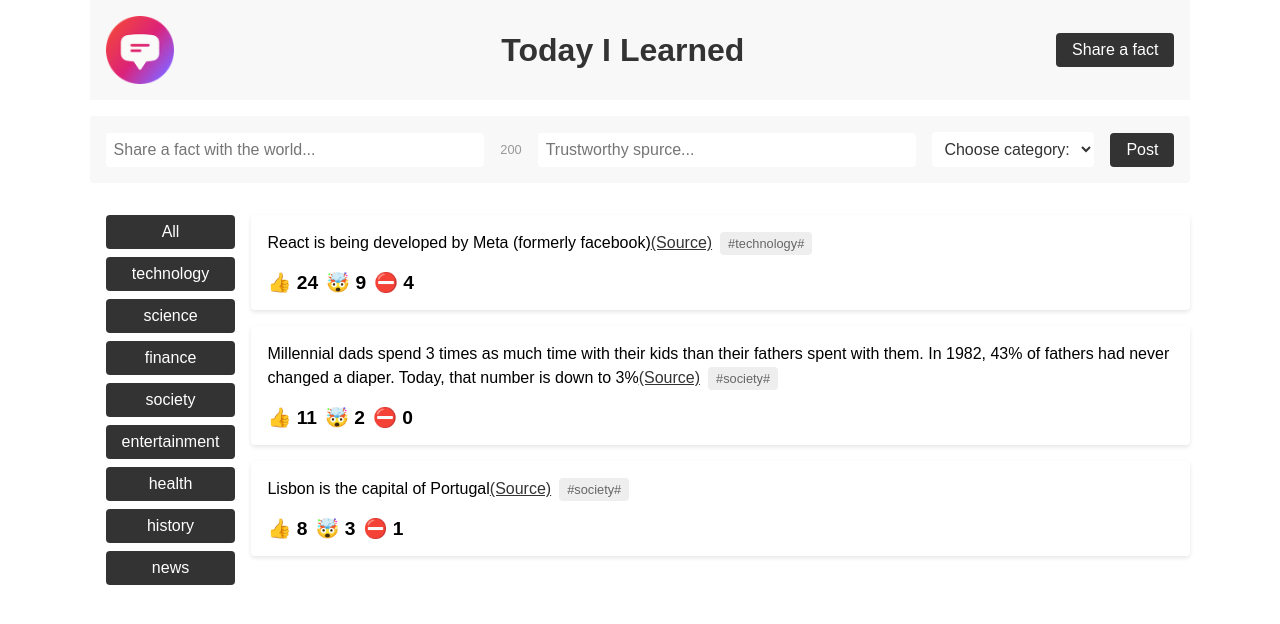
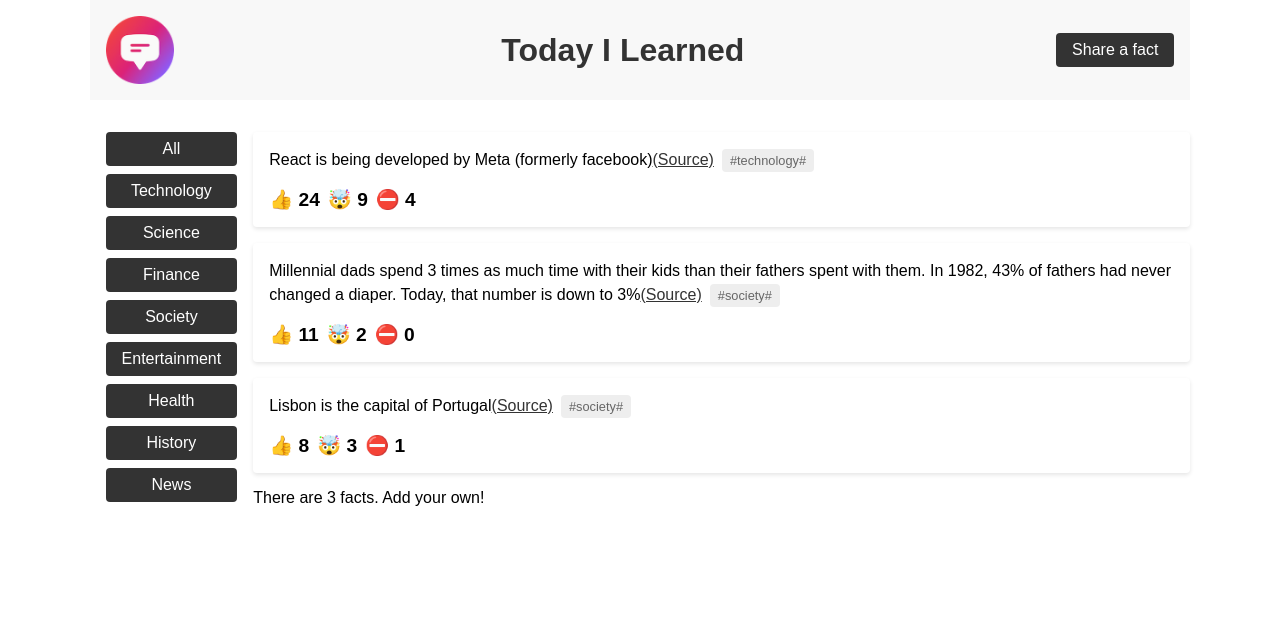
Before and after one commit to raulloy/today-i-learned, a React (Create React App) app: page / in a window 1280 px wide. Shown: the top 624 px of the page. Built offline with nearby package versions, Linux system fonts and the light colour scheme; the HTML template or start-up script is replaced by a standard one; a web font is replaced by a local one.

Commit message:
Working on the form

```diff
--- a/package.json
+++ b/package.json
@@ -9,6 +9,7 @@
     "react": "^18.2.0",
     "react-dom": "^18.2.0",
     "react-scripts": "5.0.1",
+    "uuid": "^9.0.0",
     "web-vitals": "^2.1.4"
   },
   "scripts": {
--- a/src/App.js
+++ b/src/App.js
@@ -1,17 +1,25 @@
+import { useState } from 'react';
 import Header from './components/Header';
 import FactForm from './components/FactForm';
 import Aside from './components/Aside';
 import FactList from './components/FactList';
+import { initialFacts } from './data';
 import './App.css';
 
 function App() {
+  const [showForm, setShowForm] = useState(false);
+  const [factList, setFactList] = useState(initialFacts);
+
   return (
     <div className="container">
-      <Header />
-      <FactForm />
+      <Header
+        onButtonClick={() => setShowForm(!showForm)}
+        showForm={showForm}
+      />
+      {showForm ? <FactForm setFactList={setFactList} /> : null}
       <main>
         <Aside />
-        <FactList />
+        <FactList factList={factList} />
       </main>
     </div>
   );
--- a/src/components/Aside.jsx
+++ b/src/components/Aside.jsx
@@ -12,7 +12,9 @@ const Aside = () => {
           </li>
           {categories.map((element, index) => (
             <li key={index}>
-              <button>{element.name}</button>
+              <button>
+                {element.name.charAt(0).toUpperCase() + element.name.slice(1)}
+              </button>
             </li>
           ))}
         </ul>
--- a/src/components/FactForm.jsx
+++ b/src/components/FactForm.jsx
@@ -1,17 +1,61 @@
-import React from 'react';
+import React, { useState } from 'react';
+import { CATEGORIES } from '../data';
+import { isValidURL } from '../utils';
+import { v4 as uuidv4 } from 'uuid';
 
-const FactForm = () => {
+const FactForm = ({ setFactList }) => {
+  const categories = CATEGORIES;
+  const [text, setText] = useState('');
+  const [source, setSource] = useState('');
+  const [category, setCategory] = useState('');
+  const textLength = text.length;
+
+  const handleSubmit = (e) => {
+    e.preventDefault();
+
+    if (text && textLength < 200 && source && isValidURL(source) && category) {
+      const newFact = {
+        id: uuidv4(),
+        text,
+        source,
+        category,
+        votesInteresting: 0,
+        votesMindblowing: 0,
+        votesFalse: 0,
+        createdIn: new Date().getFullYear(),
+      };
+
+      setFactList((factList) => [newFact, ...factList]);
+
+      setText('');
+      setSource('');
+      setCategory('');
+    }
+  };
+
   return (
     <div>
-      <form>
-        <input type="text" placeholder="Share a fact with the world..." />
-        <span>200</span>
-        <input type="text" placeholder="Trustworthy spurce..." />
-        <select>
+      <form onSubmit={handleSubmit}>
+        <input
+          type="text"
+          placeholder="Share a fact with the world..."
+          value={text}
+          onChange={(e) => setText(e.target.value)}
+        />
+        <span>{200 - textLength}</span>
+        <input
+          type="text"
+          placeholder="Trustworthy spurce..."
+          value={source}
+          onChange={(e) => setSource(e.target.value)}
+        />
+        <select value={category} onChange={(e) => setCategory(e.target.value)}>
           <option value="">Choose category:</option>
-          <option value="technology">Technology</option>
-          <option value="science">Science</option>
-          <option value="finance">Finance</option>
+          {categories.map((element, index) => (
+            <option key={index}>
+              {element.name.charAt(0).toUpperCase() + element.name.slice(1)}
+            </option>
+          ))}
         </select>
         <button>Post</button>
       </form>
--- a/src/components/FactList.jsx
+++ b/src/components/FactList.jsx
@@ -1,9 +1,7 @@
 import React from 'react';
 import Fact from './Fact';
-import { initialFacts } from '../data';
 
-const FactList = () => {
-  const factList = initialFacts;
+const FactList = ({ factList }) => {
   return (
     <div>
       <section>
@@ -12,6 +10,7 @@ const FactList = () => {
             <Fact key={fact.id} fact={fact} />
           ))}
         </ul>
+        <p>There are {factList.length} facts. Add your own!</p>
       </section>
     </div>
   );
--- a/src/components/Header.jsx
+++ b/src/components/Header.jsx
@@ -1,12 +1,14 @@
 import React from 'react';
 
-const Header = () => {
+const Header = ({ onButtonClick, showForm }) => {
   return (
     <div>
       <header>
         <img src="logo.png" height="68" width="68" alt="Today I Learned Logo" />
         <h1>Today I Learned</h1>
-        <button>Share a fact</button>
+        <button onClick={onButtonClick}>
+          {showForm ? 'Close' : 'Share a fact'}
+        </button>
       </header>
     </div>
   );
--- a/src/index.css
+++ b/src/index.css
@@ -38,6 +38,7 @@ header button {
   border: none;
   border-radius: 4px;
   padding: 0.5rem 1rem;
+  min-width: 118px;
   font-size: 1rem;
   cursor: pointer;
   transition: background-color 0.3s ease;
--- /dev/null
+++ b/src/utils.js
@@ -0,0 +1,8 @@
+export const isValidURL = (url) => {
+  try {
+    new URL(url);
+    return true;
+  } catch (error) {
+    return false;
+  }
+};
```
Also changed, not shown: 1 other file (tests, documents, lock files or other folders).
